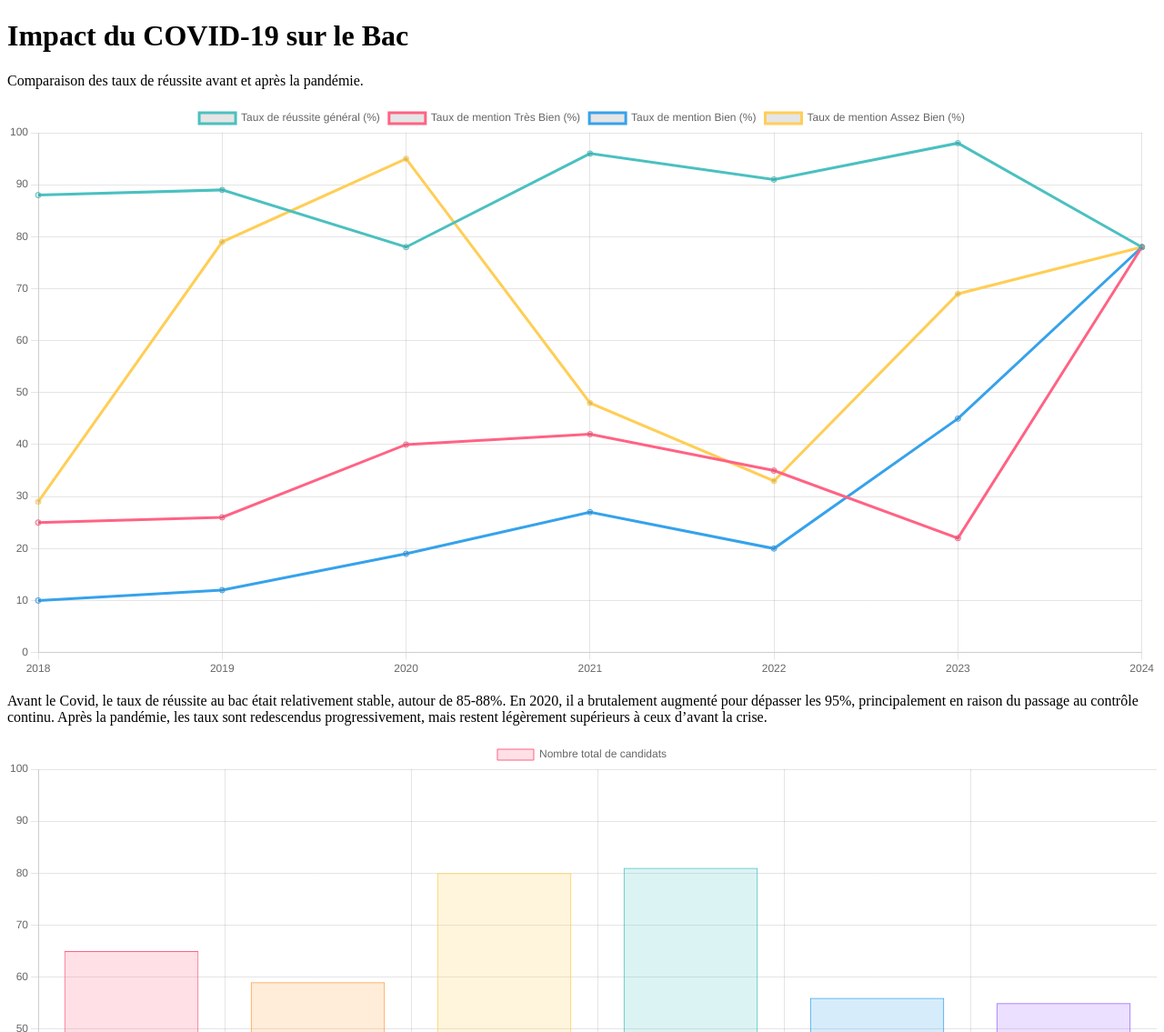
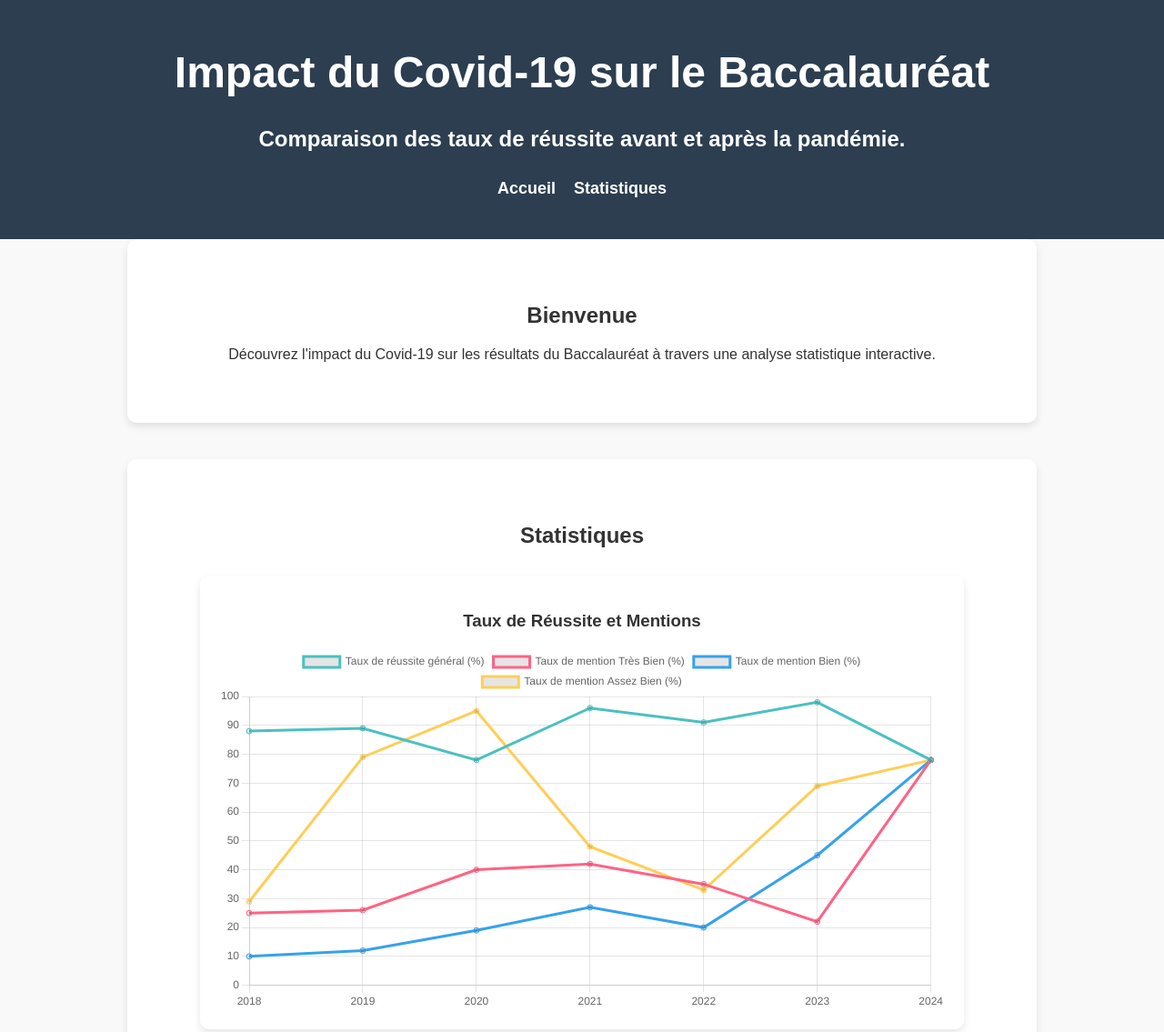
Before and after one commit to anaisivanoff/EmpaBac_COVID-19, a plain HTML site: page impabac/index.html in a window 1280 px wide. Shown: the top 1135 px of the page at 91% size. Drawn offline with nearby package versions, Linux system fonts and the light colour scheme.

Commit message:
graphique

```diff
--- a/impabac/index.html
+++ b/impabac/index.html
@@ -5,25 +5,48 @@
     <meta name="viewport" content="width=device-width, initial-scale=1.0">
     <title>ImpaBac</title>
     <script src="https://cdn.jsdelivr.net/npm/chart.js"></script>
-    <link rel="stylesheet" href="styles.css">
+    <link rel="stylesheet" href="style.css">
 </head>
 <body>
-    <h1>Impact du COVID-19 sur le Bac</h1>
-    <p>Comparaison des taux de réussite avant et après la pandémie.</p>
+    <header>
+        <h1>Impact du Covid-19 sur le Baccalauréat</h1>
+        <p>Comparaison des taux de réussite avant et après la pandémie.</p>
+        <nav>
+            <ul>
+                <li><a href="#accueil">Accueil</a></li>
+                <li><a href="#statistiques">Statistiques</a></li>
+            </ul>
+        </nav>
+    </header>
 
-    <canvas id="bacChart"></canvas>
-    <p> Avant le Covid, le taux de réussite au bac était relativement stable, autour de 85-88%.
-        En 2020, il a brutalement augmenté pour dépasser les 95%, principalement en raison du passage au contrôle continu.
-        Après la pandémie, les taux sont redescendus progressivement, mais restent légèrement supérieurs à ceux d’avant la crise.</p>
-    <canvas id="secondChart"></canvas>
-    <p> Avant le Covid, le bac général avait un taux de réussite élevé (>90%), tandis que le bac techno et pro affichaient des taux plus bas (75-85% et 65-70%).
-        Pendant la crise, le contrôle continu a bénéficié à toutes les filières, entraînant une augmentation du taux de réussite, notamment pour le bac pro.
-        Après le Covid, le bac général a conservé un bon niveau, mais le bac techno et pro ont retrouvé des taux plus proches de ceux d’avant.</p>
-    <canvas id="thirdChart"></canvas>
-    <p> Avant 2020, environ 50% des candidats obtenaient une mention, avec une répartition équilibrée.
-        En 2020, le nombre de mentions a explosé, atteignant plus de 66%, sous l’effet de la suppression des épreuves finales.
-        Depuis 2022, la tendance revient à des niveaux plus normaux, mais les mentions restent plus fréquentes qu’avant la crise.</p>
+    <main>
+        <section id="accueil" class="content-section">
+            <h2>Bienvenue</h2>
+            <p>Découvrez l'impact du Covid-19 sur les résultats du Baccalauréat à travers une analyse statistique interactive.</p>
+        </section>
 
+        <section id="statistiques" class="content-section">
+            <h2>Statistiques</h2>
+
+            <div class="chart-container">
+                <h3>Taux de Réussite et Mentions</h3>
+                <canvas id="bacChart"></canvas>
+            </div>
+
+            <div class="chart-container">
+                <h3>Nombre Total de Candidats</h3>
+                <canvas id="secondChart"></canvas>
+            </div>
+
+            <div class="chart-container">
+                <h3>Obtention du Bac par Filière</h3>
+                <canvas id="thirdChart"></canvas>
+            </div>
+        </section>
+    </main>
+    <footer>
+        <p>&copy; 2024 Impact du Bac - Tous droits réservés.</p>
+    </footer>
     <script src="script.js"></script>
 </body>
 </html>
--- a/impabac/script.js
+++ b/impabac/script.js
@@ -145,3 +145,27 @@ const config3 = {
 };
 const ctx3 = document.getElementById('thirdChart').getContext('2d');
 new Chart(ctx3, config3);
+
+const config1 = {
+    type: 'line',
+    data: data,
+    options: {
+        responsive: true,
+        plugins: {
+            legend: {
+                position: 'top',
+                labels: {
+                    font: {
+                        size: 14
+                    }
+                }
+            }
+        },
+        scales: {
+            y: {
+                beginAtZero: true,
+                max: 100
+            }
+        }
+    }
+};
--- a/impabac/style.css
+++ b/impabac/style.css
@@ -1,10 +1,69 @@
 body {
-    font-family: Arial, Helvetica, sans-serif;
+    font-family: 'Poppins', sans-serif;
+    margin: 0;
+    padding: 0;
+    background-color: #f9f9f9;
+    color: #333;
+}
+
+header {
+    background-color: #2c3e50;
+    color: white;
+    padding: 20px;
     text-align: center;
-    margin: 20px;
+    font-size: 24px;
+    font-weight: bold;
+}
 
+nav ul {
+    list-style: none;
+    padding: 0;
+    display: flex;
+    justify-content: center;
+    gap: 20px;
 }
+
+nav ul li {
+    display: inline;
+}
+
+nav ul li a {
+    color: white;
+    text-decoration: none;
+    font-weight: bold;
+    font-size: 18px;
+}
+
+.content-section {
+    padding: 50px;
+    text-align: center;
+    max-width: 900px;
+    margin: auto;
+    background: white;
+    border-radius: 10px;
+    box-shadow: 0 4px 8px rgba(0, 0, 0, 0.1);
+    margin-bottom: 40px;
+}
+
+.chart-container {
+    width: 90%;
+    max-width: 800px;
+    margin: 30px auto;
+    padding: 20px;
+    background: white;
+    border-radius: 10px;
+    box-shadow: 0 4px 8px rgba(0, 0, 0, 0.1);
+}
+
 canvas {
-    max-width: 600px;
-    margin: auto;
+    width: 100% !important;
+    height: 400px !important;
 }
+
+footer {
+    background-color: #2c3e50;
+    color: white;
+    text-align: center;
+    padding: 15px;
+    margin-top: 20px;
+}
```
